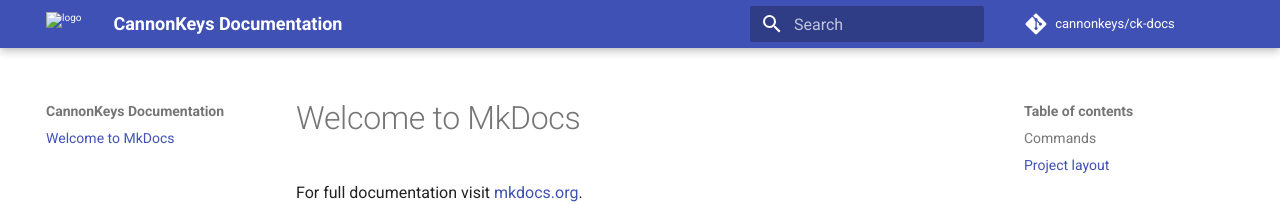
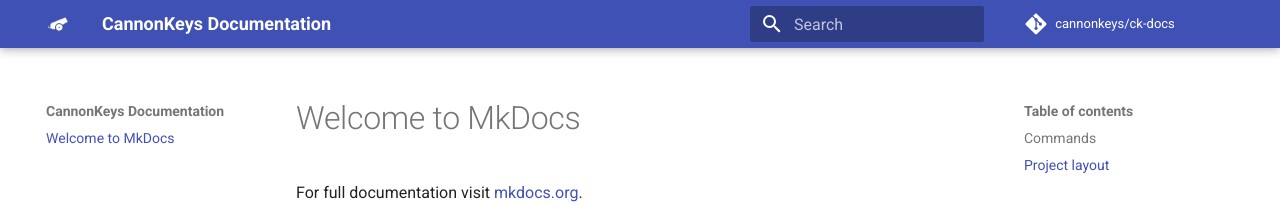
Before and after one commit to cannonkeys/ck-docs, an MkDocs documentation site: the page built from docs/index.md, in a window 1280 px wide. Shown: the top 204 px of the page. Built offline with MkDocs 1.6.1 and Material for MkDocs 9.7.7, drawn with Linux system fonts in a browser that asks for light colours; comment, search, counter and statistics services are not loaded.

Commit message:
Add icon and favicon

```diff
--- a/mkdocs.yml
+++ b/mkdocs.yml
@@ -1,6 +1,7 @@
 site_name: CannonKeys Documentation
 theme:
   name: 'material'
-  logo: 'images/logo.png'
+  logo: 'images/white_transparent_256.png'
+  favicon: 'images/logo.png'
 repo_name: 'cannonkeys/ck-docs'
 repo_url: 'https://github.com/cannonkeys/ck-docs'
```
Also changed, not shown: docs/images/logo.png (renamed from img/logo.png), docs/images/white_transparent_256.png (added), img/favicon.ico (deleted).
